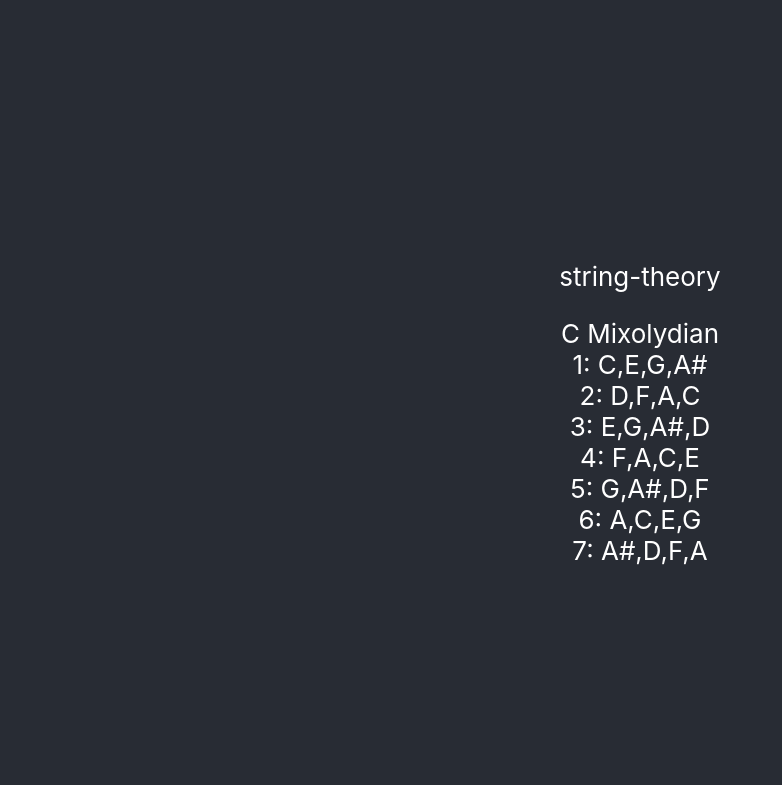
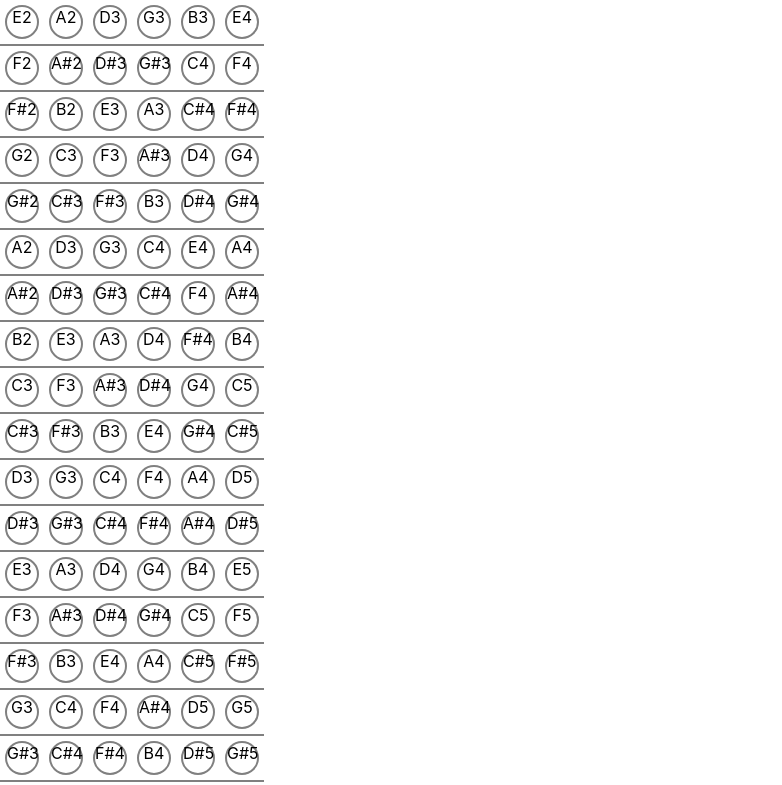
Before and after one commit to Macflash/String-Theory, a React (Create React App) app: page / in a window 1280 px wide. Shown: the top 785 px of the page, without its empty margins (0-782 px from the left). Built offline with nearby package versions, Linux system fonts and the light colour scheme.

Commit message:
Add basic neck framework

```diff
--- a/src/App.tsx
+++ b/src/App.tsx
@@ -1,21 +1,14 @@
 import React, { Component } from 'react';
 import { Provider } from 'react-redux';
 import './App.css';
-import { ScaleComponent } from './core/music/scale';
 import { AppStore } from './redux/reducers';
+import MainComponent from './interface/main';
 
 class App extends Component {
   render() {
     return (
       <Provider store={AppStore}>
-        <div className="App">
-          <header className="App-header">
-            <p>
-              string-theory
-            </p>
-            <ScaleComponent />
-          </header>
-        </div>
+        <MainComponent />
       </Provider>
     );
   }
--- a/src/core/music/chord.tsx
+++ b/src/core/music/chord.tsx
@@ -1,5 +1,5 @@
 import React from 'react';
-import tone from './tone';
+import Tone from './tone';
 import { MajorThird, Fifth, MinorThird } from './interval';
 
 // Chords are a set of TONES
@@ -7,9 +7,9 @@ import { MajorThird, Fifth, MinorThird } from './interval';
 // For other tones, should be "3rd"-type, followed by "5th"-type and then any extensions or additional notes after that
 export default class Chord {
     private name?: string;
-    private tones: tone[];
+    private tones: Tone[];
 
-    constructor(tones: tone[], name?: string){
+    constructor(tones: Tone[], name?: string){
         this.tones = tones;
         this.name = name;
     }
@@ -18,11 +18,11 @@ export default class Chord {
         return this.name + ": " + this.tones.map(t => t.toString(flat)).join(",");
     }
 
-    public static Major(root: tone): Chord {
+    public static Major(root: Tone): Chord {
         return new Chord([root, root.addInterval(MajorThird), root.addInterval(Fifth)], "Maj");
     }
 
-    public static Minor(root: tone): Chord {
+    public static Minor(root: Tone): Chord {
         return new Chord([root, root.addInterval(MinorThird), root.addInterval(Fifth)], "Min");
     }
 }
--- a/src/core/music/note.tsx
+++ b/src/core/music/note.tsx
@@ -26,6 +26,6 @@ export default class Note {
         }
 
         var register = parseInt(input.substring(names[tone].length));
-        return tone + register;
+        return tone + (register*12);
     }
 }
--- a/src/core/strings/neck.tsx
+++ b/src/core/strings/neck.tsx
@@ -4,7 +4,7 @@ import Note from '../music/note';
 
 export class Neck {
     // The root NOTES of the strings
-    private strings: String[];
+    public strings: String[];
 
     // The number of frets on each string
     private frets: number;
--- a/src/core/strings/string.tsx
+++ b/src/core/strings/string.tsx
@@ -6,8 +6,18 @@ export default class String {
     // The number of frets on the string
     private frets: number;
 
-    constructor(root: number, frets: number){
+    constructor(root: number, frets: number) {
         this.root = root;
         this.frets = frets;
     }
+
+    public Frets(): number[] {
+        var result: number[] = [];
+
+        for (let i = 0; i < this.frets; i++) {
+            result.push(i + this.root);
+        }
+
+        return result;
+    }
 }
--- /dev/null
+++ b/src/interface/fretComponent.tsx
@@ -0,0 +1,19 @@
+import React, { PureComponent } from 'react';
+import String from '../core/strings/string';
+import Note from '../core/music/note';
+import NoteComponent from './noteComponent';
+
+export interface IFretProps {
+    note: number;
+}
+
+export default class FretComponent extends PureComponent<IFretProps> {
+    render() {
+        return <div style={{
+            padding: "5px",
+            borderBottom: "2px solid gray",
+        }}>
+            <NoteComponent note={this.props.note} />
+        </div>
+    }
+}
--- a/src/interface/main.tsx
+++ b/src/interface/main.tsx
@@ -1,5 +1,14 @@
-import React from 'react';
+import React, { PureComponent } from 'react';
+import NeckComponent from './neckComponent';
+import { Guitar } from '../core/strings/neck';
+import Note from '../core/music/note';
 
-export default class MainComponent {
+export default class MainComponent extends PureComponent {
+    render(){
+        console.log(Note.toString(Note.parse("E1")));
+        console.log(Note.toString(Note.parse("C0")));
+        console.log(Note.toString(Note.parse("D2")));
 
+        return <NeckComponent neck={Guitar} />;
+    }
 }
--- /dev/null
+++ b/src/interface/neckComponent.tsx
@@ -0,0 +1,16 @@
+import React, { PureComponent } from 'react';
+import { Neck } from '../core/strings/neck';
+import StringComponent from './stringComponent';
+
+export interface INeckProps {
+    neck: Neck;
+}
+
+export default class NeckComponent extends PureComponent<INeckProps> {
+    render() {
+        return <div style={{ display: "flex", flexDirection: "row" }}>
+            {this.props.neck.strings.map((s, i) =>
+                <StringComponent key={i} string={s} />)}
+        </div>
+    }
+}
--- /dev/null
+++ b/src/interface/noteComponent.tsx
@@ -0,0 +1,22 @@
+import React, { PureComponent } from 'react';
+import Note from '../core/music/note';
+
+export interface INoteProps {
+    note: number;
+}
+
+export default class NoteComponent extends PureComponent<INoteProps> {
+    render() {
+        return <div style={{
+            border: "2px solid gray",
+            borderRadius: "30px",
+            textAlign: "center",
+            verticalAlign: "middle",
+            height: "30px",
+            width: "30px",
+            cursor: "pointer",
+        }}>
+            {Note.toString(this.props.note)}
+        </div>
+    }
+}
--- /dev/null
+++ b/src/interface/stringComponent.tsx
@@ -0,0 +1,17 @@
+import React, { PureComponent } from 'react';
+import String from '../core/strings/string';
+import FretComponent from './fretComponent';
+
+export interface IStringProps {
+    string: String;
+}
+
+export default class StringComponent extends PureComponent<IStringProps> {
+    render() {
+        return <div style={{ display: "flex", flexDirection: "column" }}>
+            {this.props.string.Frets().map((n, i) =>
+                <FretComponent key={i} note={n} />
+            )}
+        </div>
+    }
+}
```
Also changed, not shown: src/interface/note.tsx (deleted, +0 -9 lines).
